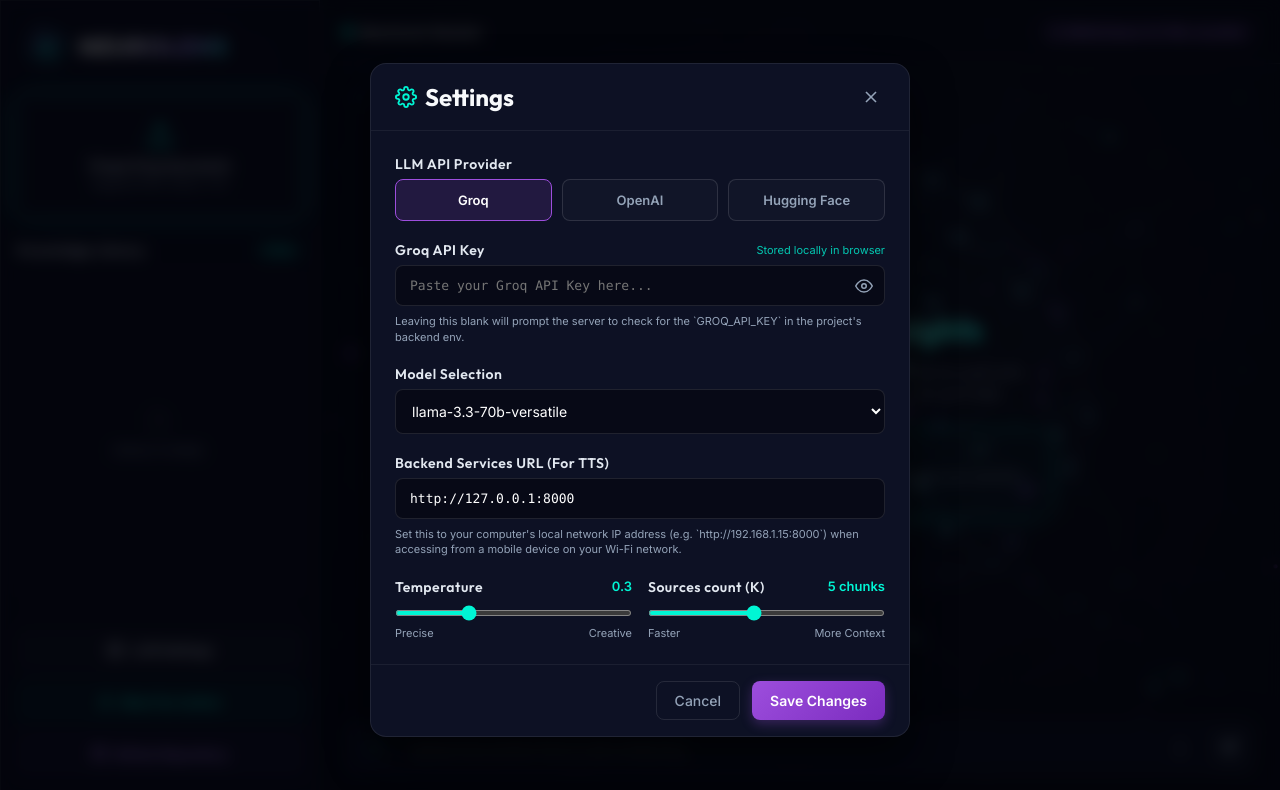
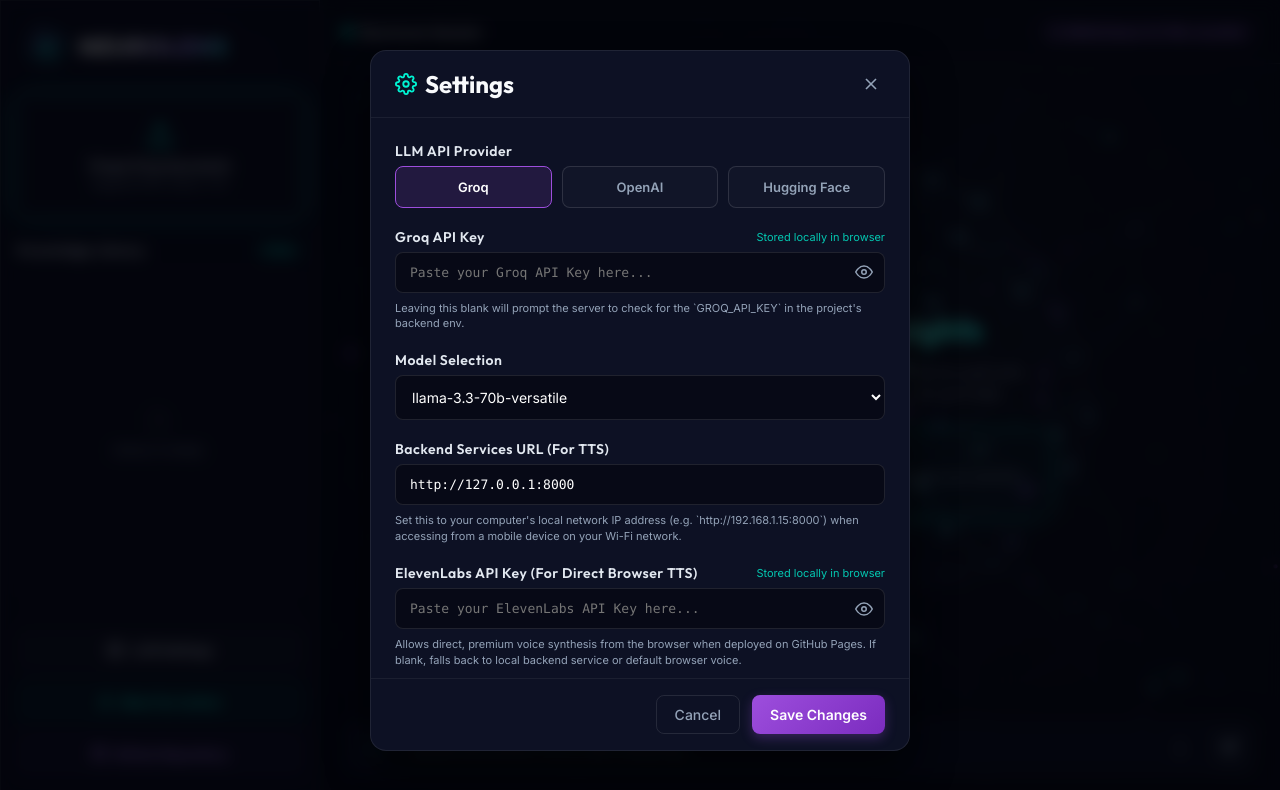
Before and after one commit to udityamerit/NeuroLens-Knowledge-Retrieval-Engine, a React (Vite) app in the folder frontend/: page / in a window 1280 px wide. Both pictures are taken after a click on the button "LLM Settings". Shown: the top 790 px of the page. Built offline with nearby package versions, Linux system fonts and the light colour scheme.

Commit message:
feat: enable direct browser ElevenLabs TTS integration for static deployment

```diff
--- a/frontend/src/App.jsx
+++ b/frontend/src/App.jsx
@@ -261,7 +261,8 @@
       modelName: 'llama-3.3-70b-versatile',
       temperature: 0.3,
       k: 5,
-      backendUrl: localStorage.getItem('neurolens_backend_url') || ''
+      backendUrl: localStorage.getItem('neurolens_backend_url') || '',
+      elevenLabsApiKey: localStorage.getItem('neurolens_key_elevenlabs') || ''
     };
   });
 
@@ -514,6 +515,7 @@
         isMobile={isMobile}
         onToggleSidebar={() => setIsSidebarOpen(!isSidebarOpen)}
         backendUrl={settings.backendUrl}
+        elevenLabsApiKey={settings.elevenLabsApiKey}
       />
 
       {/* Settings Modal overlay */}
--- a/frontend/src/components/ChatPanel.jsx
+++ b/frontend/src/components/ChatPanel.jsx
@@ -1,6 +1,6 @@
 import React, { useState, useRef, useEffect } from 'react';
 
-export default function ChatPanel({ messages, onSendQuery, isGenerating, activeModel, hasDocuments, isMobile, onToggleSidebar, backendUrl }) {
+export default function ChatPanel({ messages, onSendQuery, isGenerating, activeModel, hasDocuments, isMobile, onToggleSidebar, backendUrl, elevenLabsApiKey }) {
   const [query, setQuery] = useState('');
   const [expandedSources, setExpandedSources] = useState({});
   const chatEndRef = useRef(null);
@@ -154,6 +154,38 @@
   };
 
   const fetchSentenceAudio = (text) => {
+    const resolvedElevenLabsKey = elevenLabsApiKey || import.meta.env.VITE_ELEVENLABS_API_KEY || (typeof __ELEVENLABS_API_KEY__ !== 'undefined' ? __ELEVENLABS_API_KEY__ : '') || '';
+
+    if (resolvedElevenLabsKey) {
+      const voiceId = "ErXwobaYiN019PkySvjV"; // Antoni (Male - warm, professional)
+      return fetch(`https://api.elevenlabs.io/v1/text-to-speech/${voiceId}`, {
+        method: "POST",
+        headers: {
+          "xi-api-key": resolvedElevenLabsKey,
+          "Content-Type": "application/json"
+        },
+        body: JSON.stringify({
+          text: text,
+          model_id: "eleven_v3",
+          voice_settings: {
+            stability: 0.5,
+            similarity_boost: 0.75
+          }
+        })
+      })
+      .then(res => {
+        if (!res.ok) throw new Error("ElevenLabs Direct API returned status " + res.status);
+        return res.blob();
+      })
+      .then(blob => {
+        return URL.createObjectURL(blob);
+      })
+      .catch(err => {
+        console.warn("Direct ElevenLabs API fetch failed, falling back to local/default speech:", err);
+        return null;
+      });
+    }
+
     return fetch(`${resolvedBackendUrl}/api/tts`, {
       method: "POST",
       headers: {
--- a/frontend/src/components/SettingsModal.jsx
+++ b/frontend/src/components/SettingsModal.jsx
@@ -30,6 +30,8 @@
   const [k, setK] = useState(settings.k || 5);
   const [backendUrl, setBackendUrl] = useState(settings.backendUrl || 'http://127.0.0.1:8000');
   const [showKey, setShowKey] = useState(false);
+  const [elevenLabsApiKey, setElevenLabsApiKey] = useState(settings.elevenLabsApiKey || '');
+  const [showElevenLabsKey, setShowElevenLabsKey] = useState(false);
 
   // Load API keys stored in localStorage for convenience
   const [savedKeys, setSavedKeys] = useState({
@@ -59,6 +61,7 @@
     // Save to local storage for convenience
     localStorage.setItem(`neurolens_key_${provider}`, apiKey);
     localStorage.setItem('neurolens_backend_url', backendUrl);
+    localStorage.setItem('neurolens_key_elevenlabs', elevenLabsApiKey);
 
     onSave({
       provider,
@@ -66,7 +69,8 @@
       modelName,
       temperature: parseFloat(temperature),
       k: parseInt(k),
-      backendUrl
+      backendUrl,
+      elevenLabsApiKey
     });
     onClose();
   };
@@ -184,6 +188,44 @@
             />
             <p style={styles.helperText}>
               Set this to your computer's local network IP address (e.g. `http://192.168.1.15:8000`) when accessing from a mobile device on your Wi-Fi network.
+            </p>
+          </div>
+
+          {/* ElevenLabs API Key */}
+          <div style={styles.formGroup}>
+            <div style={{ display: 'flex', justifyContent: 'space-between', alignItems: 'center' }}>
+              <label style={styles.label}>ElevenLabs API Key (For Direct Browser TTS)</label>
+              <span style={styles.infoSpan}>Stored locally in browser</span>
+            </div>
+            <div style={styles.inputContainer}>
+              <input
+                type={showElevenLabsKey ? 'text' : 'password'}
+                placeholder="Paste your ElevenLabs API Key here..."
+                value={elevenLabsApiKey}
+                onChange={(e) => setElevenLabsApiKey(e.target.value)}
+                style={styles.input}
+              />
+              <button
+                type="button"
+                onClick={() => setShowElevenLabsKey(!showElevenLabsKey)}
+                style={styles.toggleShowBtn}
+                title={showElevenLabsKey ? "Hide API Key" : "Show API Key"}
+              >
+                {showElevenLabsKey ? (
+                  <svg width="18" height="18" viewBox="0 0 24 24" fill="none" stroke="#94a3b8" strokeWidth="2">
+                    <path d="M17.94 17.94A10.07 10.07 0 0 1 12 20c-7 0-11-8-11-8a18.45 18.45 0 0 1 5.06-5.94M9.9 4.24A9.12 9.12 0 0 1 12 4c7 0 11 8 11 8a18.5 18.5 0 0 1-2.16 3.19m-6.72-1.07a3 3 0 1 1-4.24-4.24" />
+                    <line x1="1" y1="1" x2="23" y2="23" />
+                  </svg>
+                ) : (
+                  <svg width="18" height="18" viewBox="0 0 24 24" fill="none" stroke="#94a3b8" strokeWidth="2">
+                    <path d="M1 12s4-8 11-8 11 8 11 8-4 8-11 8-11-8-11-8z" />
+                    <circle cx="12" cy="12" r="3" />
+                  </svg>
+                )}
+              </button>
+            </div>
+            <p style={styles.helperText}>
+              Allows direct, premium voice synthesis from the browser when deployed on GitHub Pages. If blank, falls back to local backend service or default browser voice.
             </p>
           </div>
 
--- a/frontend/vite.config.js
+++ b/frontend/vite.config.js
@@ -4,7 +4,7 @@
 // https://vite.dev/config/
 export default defineConfig(({ mode }) => {
   // Load environment variables from the parent root folder
-  const env = loadEnv(mode, '../', ['VITE_', 'GROQ_', 'OPENAI_', 'HF_'])
+  const env = loadEnv(mode, '../', ['VITE_', 'GROQ_', 'OPENAI_', 'HF_', 'ELEVENLABS_'])
 
   return {
     plugins: [react()],
@@ -13,6 +13,7 @@
       '__GROQ_API_KEY__': JSON.stringify(env.GROQ_API_KEY || ''),
       '__OPENAI_API_KEY__': JSON.stringify(env.OPENAI_API_KEY || ''),
       '__HF_TOKEN__': JSON.stringify(env.HF_TOKEN || ''),
+      '__ELEVENLABS_API_KEY__': JSON.stringify(env.ELEVENLABS_API_KEY || ''),
     }
   }
 })
```
